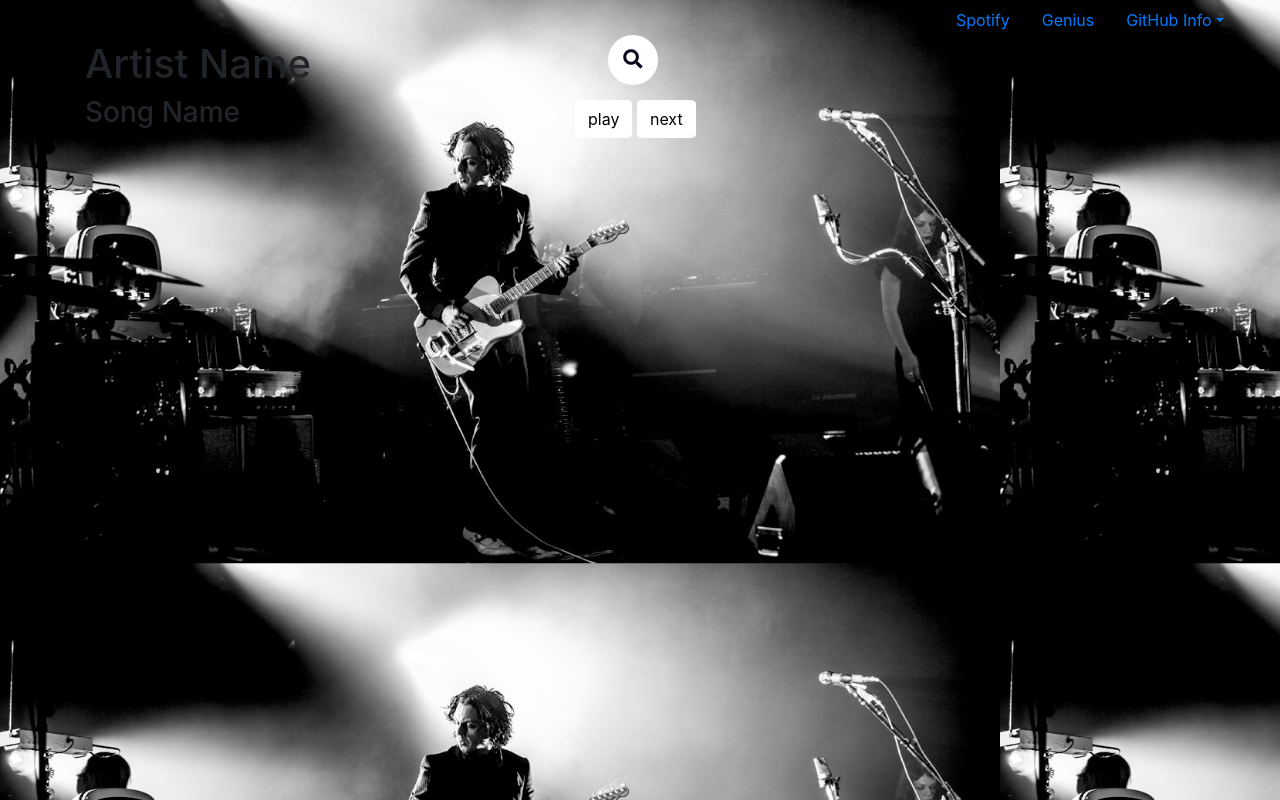
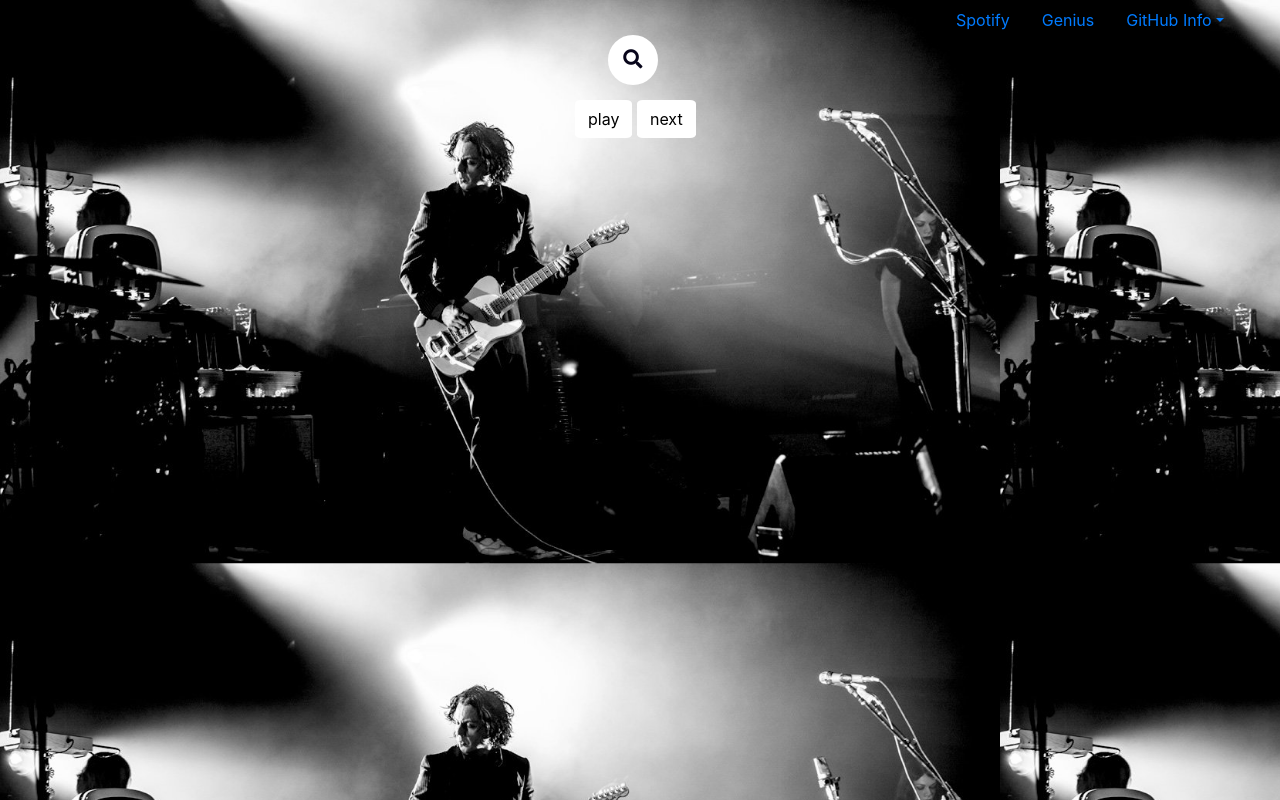
Before and after one commit to kaishen33/Spotify-Artist-Search, a plain HTML site: page index.html in a window 1280 px wide. Shown: the top 800 px of the page. Drawn offline with nearby package versions, Linux system fonts and the light colour scheme.

Commit message:
the presented version

```diff
--- a/index.html
+++ b/index.html
@@ -12,7 +12,7 @@
     <!--FONTAWESOME LINK-->
     <link rel="stylesheet" href="https://use.fontawesome.com/releases/v5.3.1/css/all.css" integrity="sha384-mzrmE5qonljUremFsqc01SB46JvROS7bZs3IO2EmfFsd15uHvIt+Y8vEf7N7fWAU" crossorigin="anonymous">
     <!--TITLE-->
-    <title>Music Project</title>
+    <title>SearchBeats</title>
     <!--CSS LINK-->
     <link rel="stylesheet" type="text/css" href="style.css">
 </head>
@@ -62,8 +62,8 @@
             <!--SongInfo-->
             <div class="col-sm-12 col-md-4">
                 <div id="songInfo" class="songInfoClass">
-                    <h1 id="deezerArtistName">Artist Name</h1>
-                    <h3 id="deezerArtistSongName">Song Name</h3>
+                    <h1 id="deezerArtistName"></h1>
+                    <h3 id="deezerArtistSongName"></h3>
                     <img id="songCover"></img>
                 </div>
             </div>
--- a/script.js
+++ b/script.js
@@ -57,9 +57,9 @@ function searchArtistName(artistNameSearch) {
             $.ajax(urbanApi).done(function(response) {
                 console.log(response);
                $("#urbanDefinition").text(response.list[0].definition)
-               $("#urbanDefinition").text(response.list[1].definition)
             });
         }
+
     });
 }
 
--- a/style.css
+++ b/style.css
@@ -20,7 +20,7 @@ body {
 
 #lyricsID {
   position: relative;
-  top: 3%;
+  top: 8%;
   background-color: grey;
   opacity: .7;
 
@@ -109,3 +109,11 @@ form:hover .fa{
   opacity: .8;
 
 }
+
+#deezerArtistName{
+  color: blue;
+}
+
+#deezerArtistSongName{
+  color: blue;
+}
```
